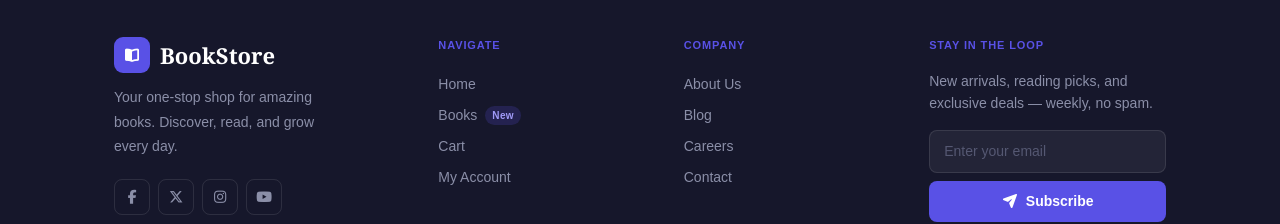
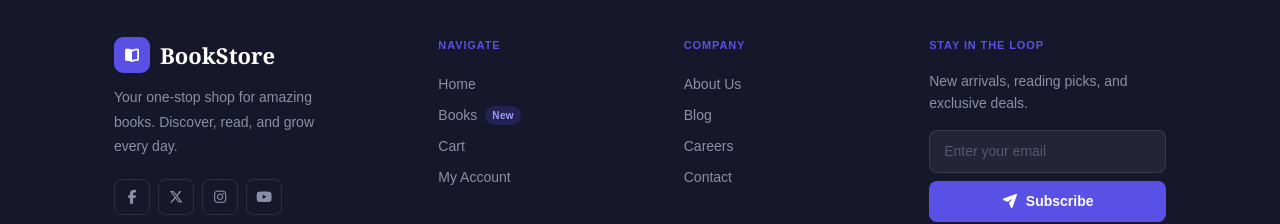
Before and after one commit to Unish-Maharjan/Online-Bookstore, a React (Vite) app: page / in a window 1280 px wide. Shown: the part 1446-1670 px from the top of the page. Built offline with nearby package versions, Linux system fonts and the light colour scheme; no server answers.

Commit message:
some changes

```diff
--- a/src/components/Footer.jsx
+++ b/src/components/Footer.jsx
@@ -104,7 +104,7 @@ const Footer = () => {
         <div className="sm:col-span-2 lg:col-span-1">
           <p className="text-[11px] font-semibold tracking-[0.08em] text-[#5951e6] uppercase mb-4">Stay in the loop</p>
           <p className="text-[14px] text-[#8b8fa8] leading-[1.6] mb-4">
-            New arrivals, reading picks, and exclusive deals — weekly, no spam.
+            New arrivals, reading picks, and exclusive deals.
           </p>
           {subscribed ? (
             <p className="text-[14px] text-[#a09af7] font-medium">
```
